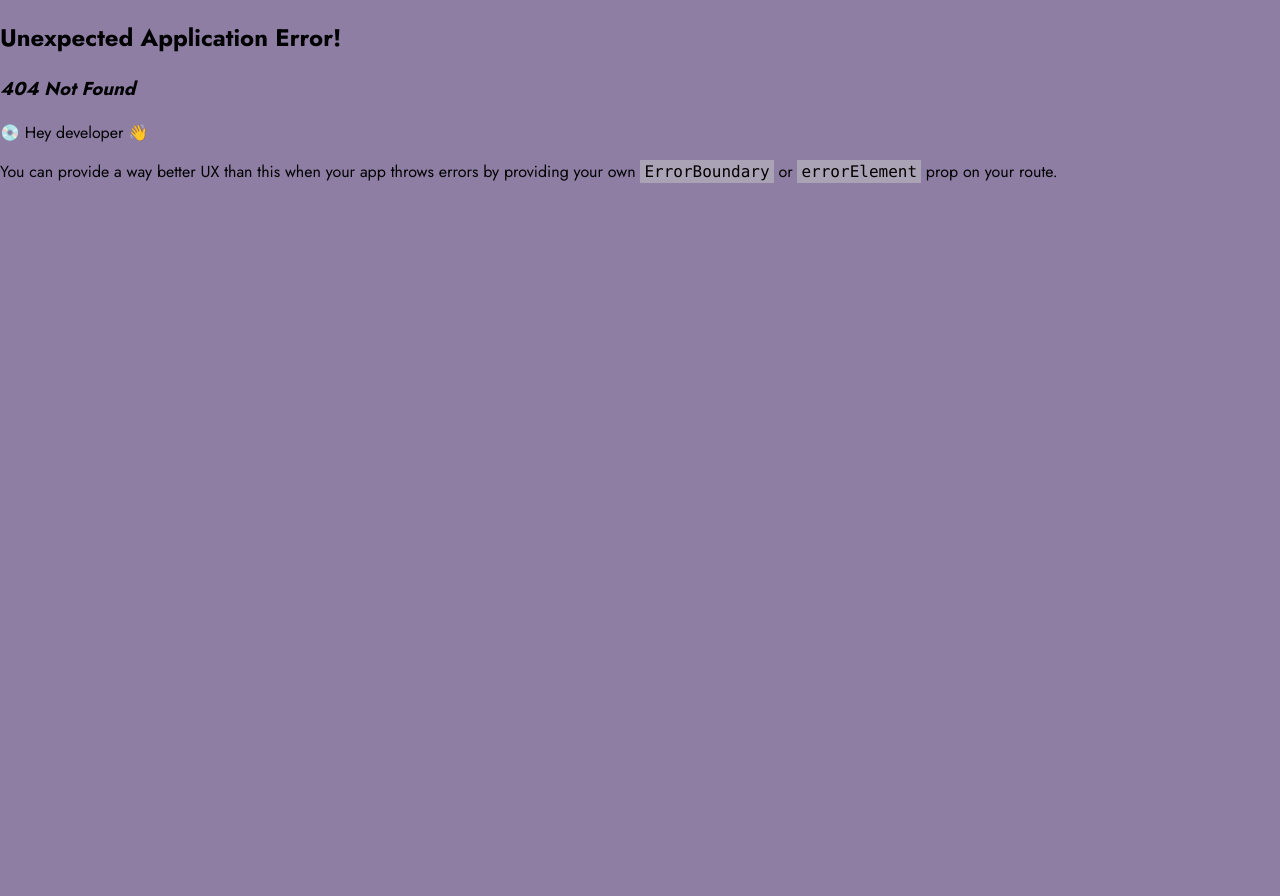
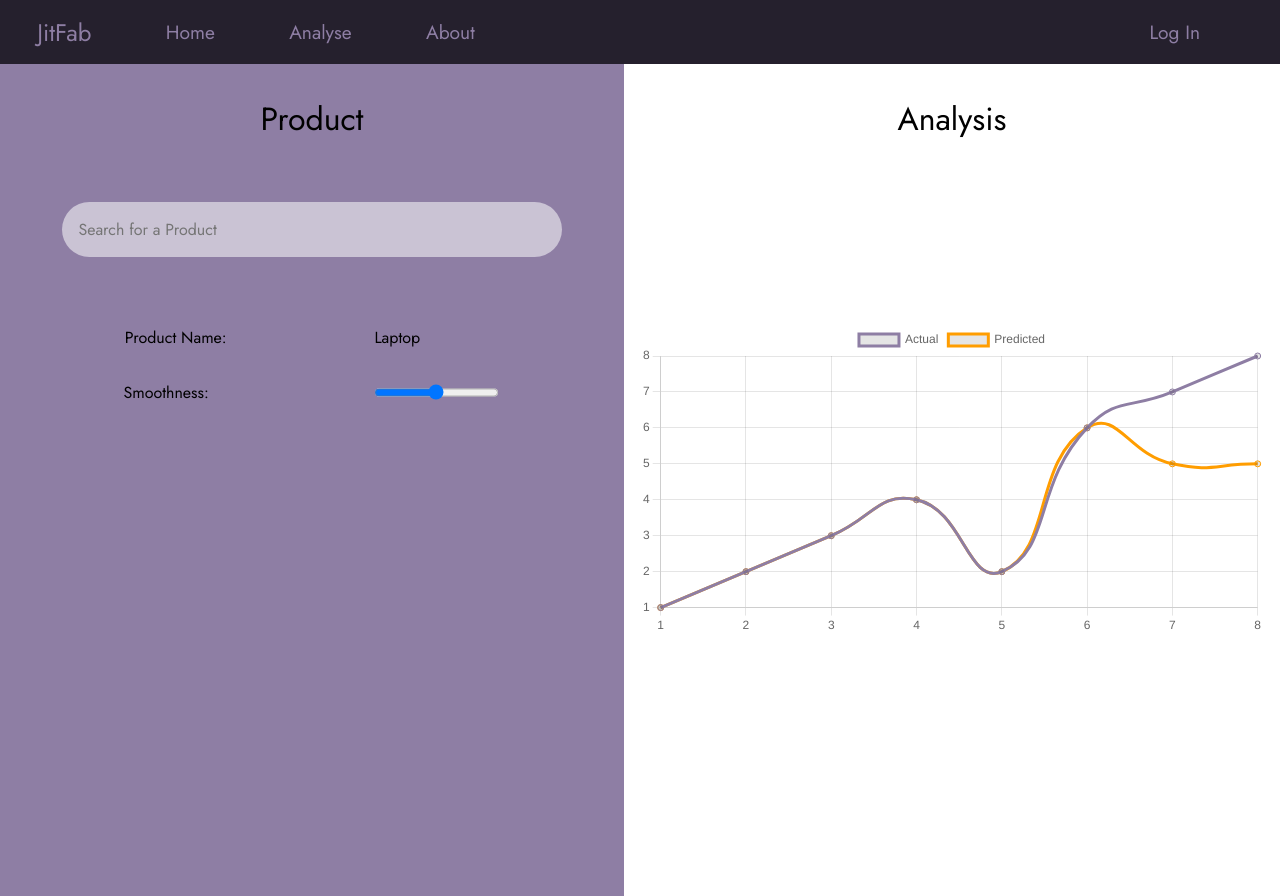
Before and after one commit to pranav-ambig/JitFab, a React (Create React App) app in the folder frontend/: page /analyse in a window 1280 px wide. Before the commit this address had no page. Before the commit the page ends 800 px from the top, so only its background shows below. Built offline with nearby package versions, Linux system fonts and the light colour scheme.

Commit message:
Created Analysis page

```diff
--- a/frontend/package.json
+++ b/frontend/package.json
@@ -6,7 +6,9 @@
     "@testing-library/jest-dom": "^5.16.5",
     "@testing-library/react": "^13.4.0",
     "@testing-library/user-event": "^13.5.0",
+    "chart.js": "^4.2.1",
     "react": "^18.2.0",
+    "react-chartjs-2": "^5.2.0",
     "react-dom": "^18.2.0",
     "react-router-dom": "^6.9.0",
     "react-scripts": "5.0.1",
--- /dev/null
+++ b/frontend/src/Analyse.css
@@ -0,0 +1,97 @@
+.control-pair {
+	display: flex;
+	flex-direction: row;
+	width: 100%;
+	justify-content: space-evenly;
+	/* height: 1.5rem; */
+}
+
+#rightside {
+	margin-top: 4rem;
+	width: 50%;
+	height: 100%;
+	/* height: 300px; */
+	background-color: white;
+	padding: 1rem;
+	display: flex;
+	justify-content: center;
+	align-items: center;
+}
+
+#leftside {
+	width: 50%;
+	height: 100vh;
+	margin-top: 6rem;
+	display: flex;
+	justify-content: center;
+	align-items: center;
+	flex-direction: row;
+	/* padding: 1rem; */
+	flex-wrap: wrap;
+	/* background-color: white; */
+}
+
+.param, .pvalue {
+	width: 20%;
+}
+
+#controls {
+	/* background-color: red; */
+	width: 100%;
+	height: 70%;
+}
+
+#product-input {
+	width: 80%;
+	/* position: relative; */
+	margin-top: 5rem;
+	margin-left: 10%;
+	margin-right: 10%;
+	/* margin-bottom: 0; */
+	border-radius: 2rem;
+	border: none;
+	outline: none;
+	padding: 1rem;
+	font-size: 1rem;
+	background-color: #ffffff88;
+	/* opacity: 0.5; */
+}
+
+#product-input:focus {
+	width: 80%;
+	/* height: 2rem; */
+	margin-top: 5rem;
+	margin-left: 10%;
+	margin-right: 10%;
+	/* margin-top: 3rem; */
+	border-radius: 2rem;
+	border: none;
+	outline: none;
+	padding: 1rem;
+	font-size: 1rem;
+	background-color: #ffffff88;
+}
+
+#left-title {
+	position: absolute;
+	/* margin-top: 4rem; */
+	top: 4rem;
+	font-size: 2rem;
+	/* width: 100%; */
+}
+
+#right-title {
+	position: absolute;
+	/* margin-top: 4rem; */
+	top: 4rem;
+	font-size: 2rem;
+	/* width: 100%; */
+}
+
+
+#main-ctn {
+	display: flex;
+	/* justify-content: space-between; */
+	/* align-items: flex-start; */
+	height: 100vh;
+}
--- /dev/null
+++ b/frontend/src/Analyse.js
@@ -0,0 +1,88 @@
+import { Line } from 'react-chartjs-2';
+import { useState } from 'react';
+import NavBar from './NavBar';
+import './Analyse.css'
+import {
+	Chart as ChartJS,
+	CategoryScale,
+	LinearScale,
+	PointElement,
+	LineElement,
+	Title,
+	Tooltip,
+	Legend,
+  } from 'chart.js';
+
+ChartJS.register(
+CategoryScale,
+LinearScale,
+PointElement,
+LineElement,
+Title,
+Tooltip,
+Legend
+);
+
+export const options = {
+	responsive:true
+}
+
+
+export default function Analyse(){
+
+	const [tensionval, setTensionVal] = useState(0.5)
+
+	let data = {
+		labels: [1, 2, 3, 4, 5, 6, 7, 8],
+		datasets: [{label:'Actual',
+					data:[1, 2, 3, 4, 2, 6, 7, 8],
+					borderColor: "rgb(142, 126, 164)",
+					tension: tensionval,
+					// fill:true
+					},
+					{label:'Predicted',
+					data:[1, 2, 3, 4, 2, 6, 5, 5],
+					borderColor: "rgb(255, 157, 0)",
+					tension: tensionval,
+					// fill:true
+					},
+				]
+		}
+
+	const rangeHandler = ()=>{
+		let ele = document.getElementById('tensionval')
+		console.log(ele.value/100)
+		setTensionVal(ele.value/100)
+	}
+
+	return(
+		<div>
+			<NavBar></NavBar>
+			<div id='main-ctn'>
+
+				<div id='leftside'>
+					<p id='left-title'>Product</p>
+					<input id='product-input' type='text' placeholder='Search for a Product'/>
+
+					<div id='controls'>
+						<div className='control-pair'>
+							<p className='param'>Product Name:</p>
+							<p className='pvalue'>Laptop</p>
+						</div>
+						<div className='control-pair'>
+							<p className='param'>Smoothness:</p>
+							<input className='pvalue' id='tensionval' type={'range'} onChange={rangeHandler} />
+						</div>
+					</div>
+				</div>
+
+
+				<div id='rightside'>
+					<p id='right-title'>Analysis</p>
+					<Line data={data} options={options} ></Line>
+				</div>
+
+			</div>
+		</div>
+	)
+}
--- a/frontend/src/NavBar.js
+++ b/frontend/src/NavBar.js
@@ -6,15 +6,15 @@ export default function(){
 	const navigate = useNavigate();
 	const gotoHome = ()=>{navigate('/home')}
 	const gotoProducts = ()=>{navigate('/products')}
-	const gotoAbout = ()=>{navigate('/about')}
+	const gotoAnalyse = ()=>{navigate('/analyse')}
 
 	return(
 		<div className='NavBar'>
 			<div id='left'>
 				<p id='title' className='NavbarText' onClick={gotoHome}>JitFab</p>
 				<p className='NavbarText' onClick={gotoHome}>Home</p>
-				<p className='NavbarText' onClick={gotoProducts}>Products</p>
-				<p className='NavbarText' onClick={gotoAbout}>About</p>
+				<p className='NavbarText' onClick={gotoAnalyse}>Analyse</p>
+				<p className='NavbarText' onClick={gotoHome}>About</p>
 			</div>
 			<div id='right'>
 				<p className='NavbarText'>Log In</p>
--- a/frontend/src/Products.css
+++ b/frontend/src/Products.css
@@ -1,6 +1,7 @@
 * {
 	font-family: 'Jost';
 }
+
 
 #strong-title-products{
 	/* top: 13rem; */
--- a/frontend/src/Products.js
+++ b/frontend/src/Products.js
@@ -2,6 +2,7 @@ import './Products.css'
 import NavBar from './NavBar';
 
 function Products(){
+
 	return(
 		<div id='ctn'>
 			<NavBar></NavBar>
--- a/frontend/src/index.js
+++ b/frontend/src/index.js
@@ -3,6 +3,7 @@ import ReactDOM from 'react-dom/client';
 import './index.css';
 import App from './App';
 import Products from './Products';
+import Analyse from './Analyse';
 import reportWebVitals from './reportWebVitals';
 
 import {
@@ -24,6 +25,10 @@ const router = createBrowserRouter([
     element: <Products/>
   },
   {
+    path:'/analyse',
+    element: <Analyse/>
+  },
+  {
     path:'/about',
     element: <App/>
   }
```
Also changed, not shown: frontend/src/ProductCard.js (added, +7 -0 lines), frontend/src/ProductCard.css (added), 2 other files (tests, documents, lock files or other folders).
